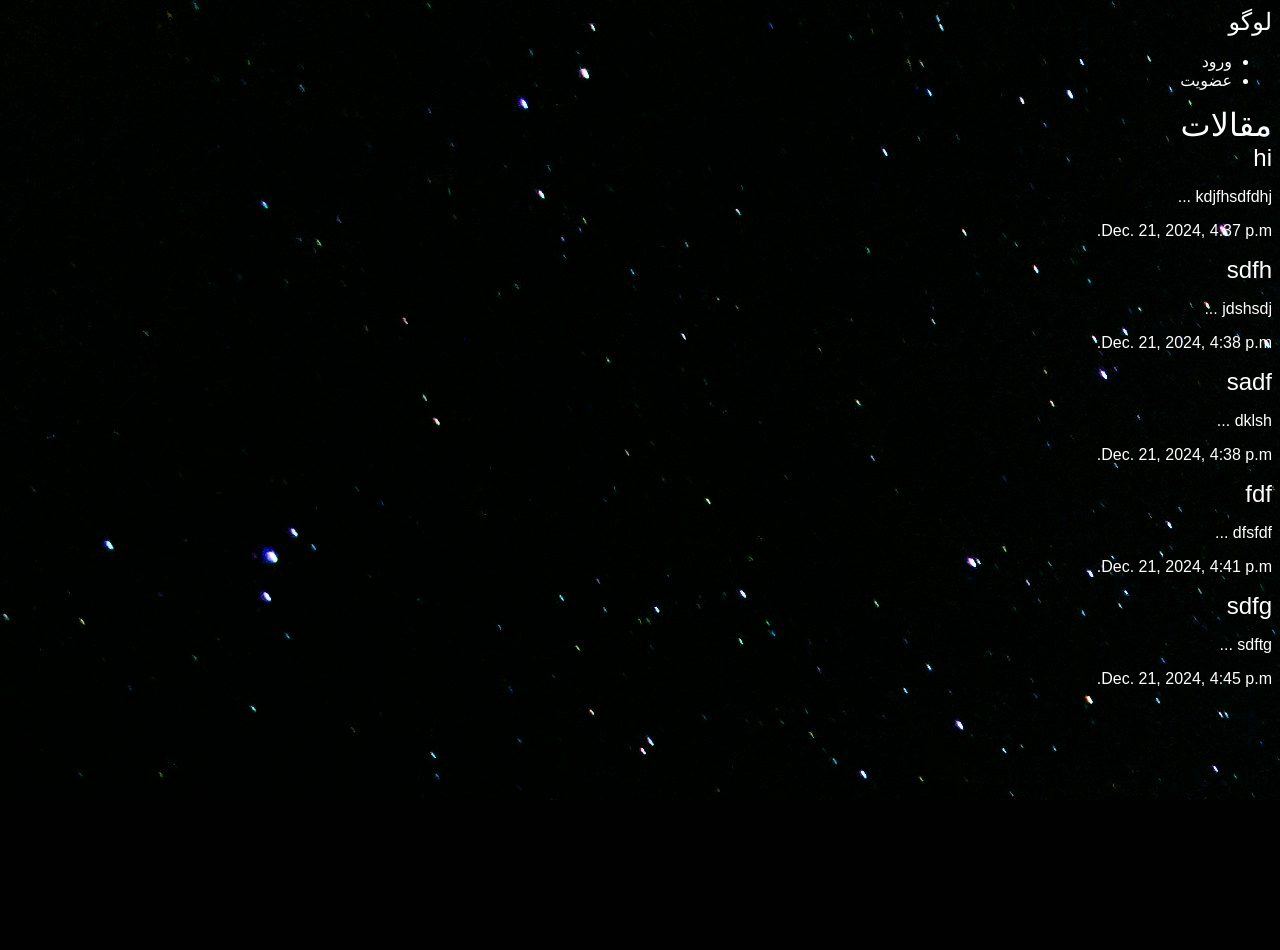
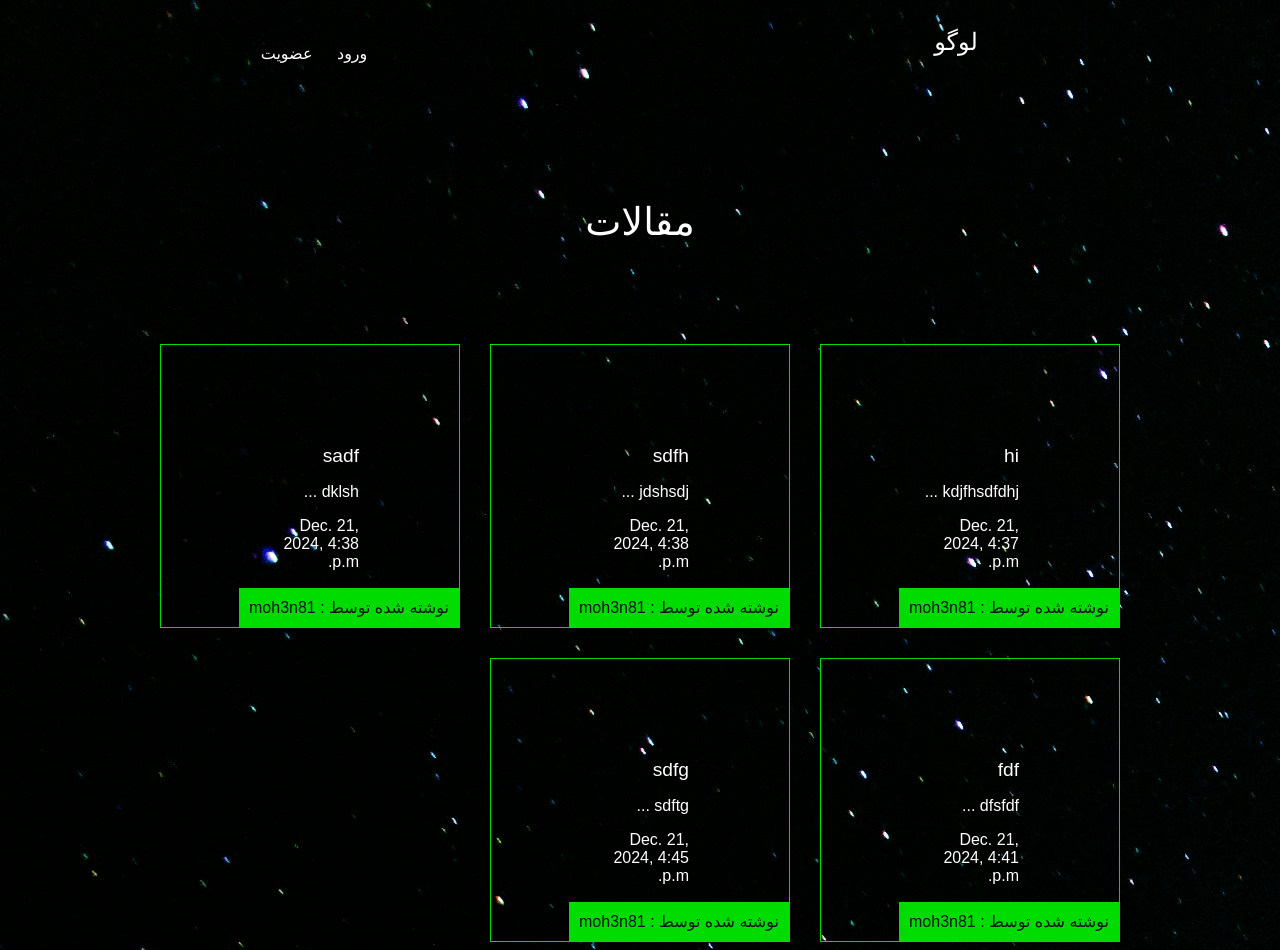
Before and after one commit to Moh3enzarif/Django-Weblog, a Django app: page /articles/ in a window 1280 px wide. Before the commit the page ends 800 px from the top, so only its background shows below. Run offline with Django 5.2, Linux system fonts and the light colour scheme; data comes from the database, SQL or seed files in the repository; both versions use the stored data as it was after the commit.

Commit message:
first css style done : article page and header

```diff
--- a/articles/templates/articles/articleslist.html
+++ b/articles/templates/articles/articleslist.html
@@ -4,13 +4,16 @@ articles
 {%endblock%}
 
 {%block content%}
-<div class="container">
     <h1>مقالات</h1>
-    {% for items in articles %}
-    <h2><a href="{% url 'articles:detail' slug=items.slug %}">
-        {{items.title}}</a></h2>
-    <p>{{items.snippet}}</p>
-    <p>{{items.date}}</p>
+    <div class="articles">
+        {% for article in articles %}
+    <div class="article">
+        <h2><a href="{% url 'articles:detail' slug=article.slug %}">
+            {{article.title}}</a></h2>
+        <p>{{article.snippet}}</p>
+        <p>{{article.date}}</p>
+        <p class="author">نوشته شده توسط : {{article.author.username}}</p>
+    </div>
     {% endfor %}
-</div>
+    </div>
 {%endblock%}
--- a/assets/style.css
+++ b/assets/style.css
@@ -18,3 +18,78 @@ a,a:hover,a:visited{
     color: #fff;
     text-decoration: none;
 }
+
+.wrapper{
+    max-width: 960px;
+    margin: 0 auto;
+}
+
+div.wrapper h1{
+    text-align: center;
+    margin: 100px auto;
+    font-size: 2.4em;
+}
+
+header{
+    text-align: center;
+    display: grid;
+    grid-template-columns: 1fr 1fr;
+    padding: 20px 0;
+}
+
+nav li{
+    display: inline-block;
+    margin-left: 20px;
+}
+
+nav button{
+    background: none;
+    color: #fff;
+    cursor: pointer;
+    border: 0;
+    font-size: 1em;
+}
+
+.articles{
+    display: grid;
+    grid-template-columns: 1fr 1fr 1fr;
+    grid-gap: 30px;
+}
+
+.article{
+    padding: 100px;
+    border: 1px solid #00db00;
+    position: relative;
+    padding-bottom: 40px;
+}
+
+.article h2{
+    font-size: 1.2em;
+}
+
+.article .author{
+    padding: 10px;
+    background-color: #00db00;
+    position: absolute;
+    right: 0;
+    bottom: 0;
+    margin: 0;
+    color: #0f121f;
+}
+
+.article-detail .article{
+    padding: 0;
+}
+
+.article-detail .article img{
+    max-width: 100;
+}
+
+.article-detail .article h2{
+    text-align: center;
+    font-size: 2em;
+}
+
+.article-detail .article p{
+    text-align: center;
+}
--- a/templates/base.html
+++ b/templates/base.html
@@ -12,7 +12,8 @@
     <link rel="stylesheet" href="{% static 'style.css' %}">
 </head>
 <body>
-        <h2><a href="{% url 'articles:list' %}">لوگو</a></h2>
+<header>
+    <h2><a href="{% url 'articles:list' %}">لوگو</a></h2>
         <nav>
             <ul>
                 {% if user.is_authenticated %}
@@ -36,12 +37,13 @@
                 {% endif %}
             </ul>
         </nav>
-        <div class="wrapper">
+</header>
+    <div class="wrapper">
 
-        {%block content%}
+    {%block content%}
 
-        {% endblock %}
+    {% endblock %}
 
         </div>
-    </body>
+</body>
 </html>
```
Also changed, not shown: db.sqlite3, media/3657e34ee4ae8229f7a8a21c8c.jpg (added), media/3657e34ee4ae8229f7a8a21c8c_Yqe1eWH.jpg (added).
